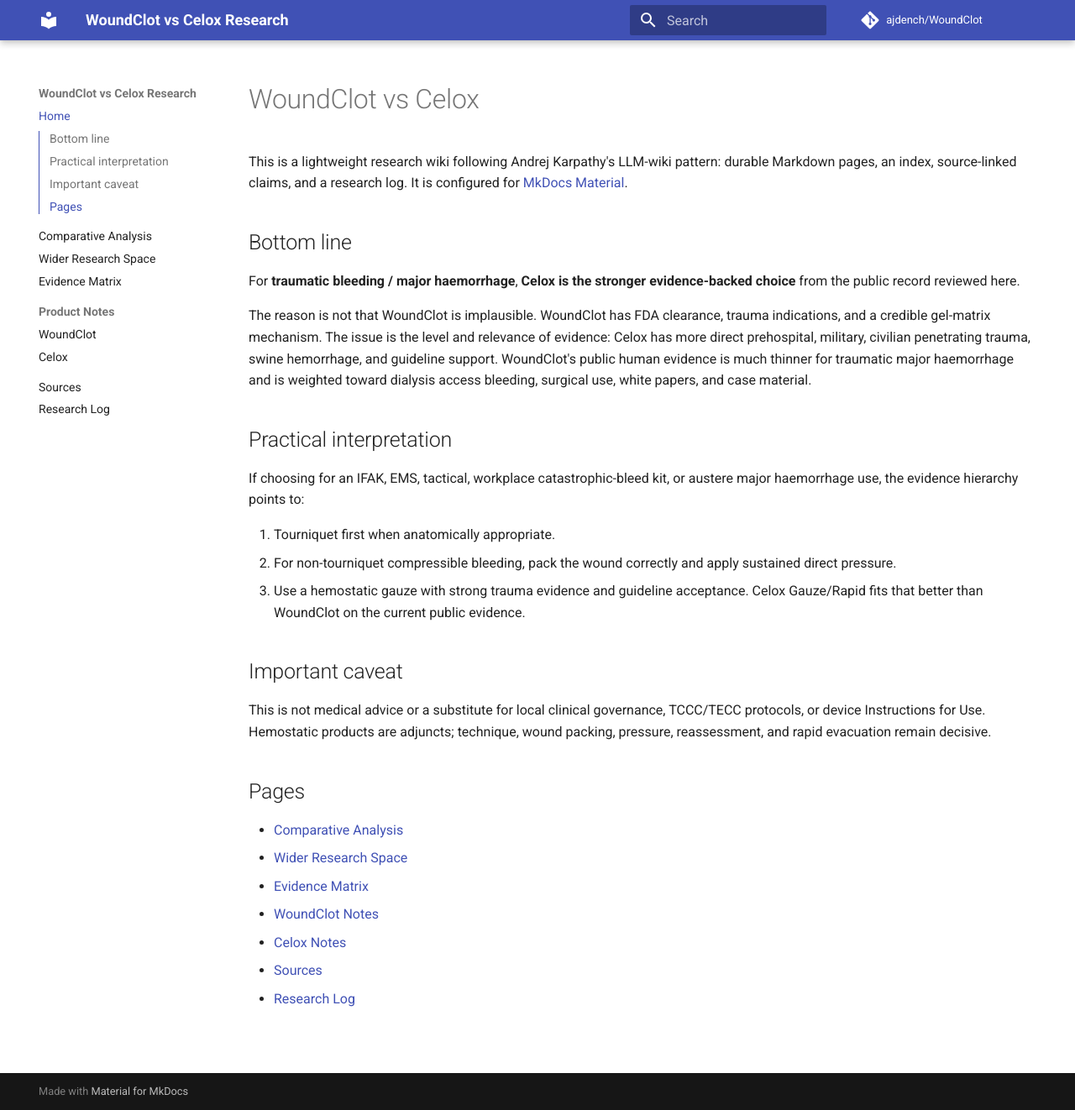
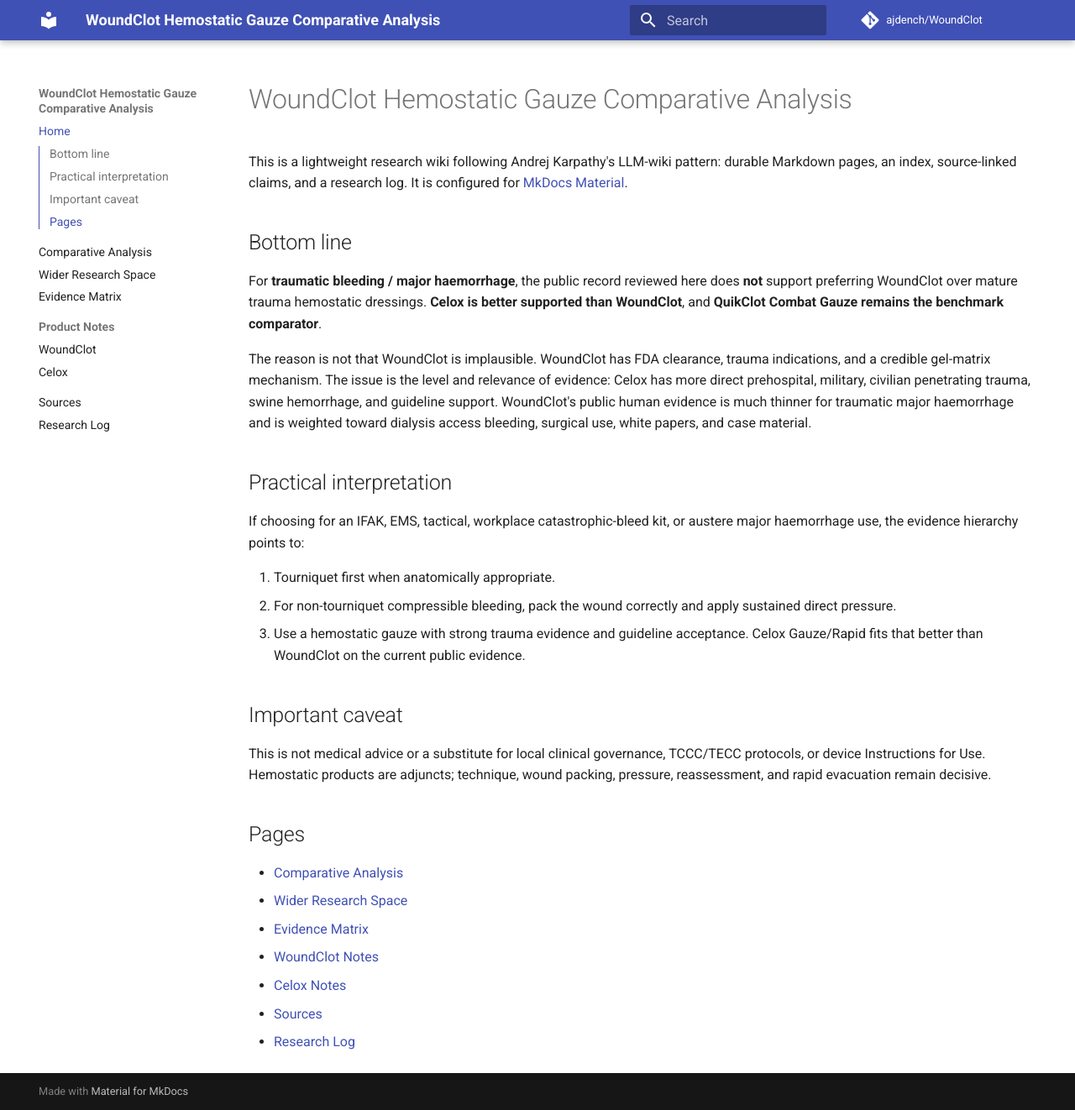
Before and after one commit to ajdench/WoundClot, an MkDocs documentation site: the page built from docs/index.md, in a window 1280 px wide and 1322 px high. Shown: the whole window at 84% size. Built offline with MkDocs 1.6.1 and Material for MkDocs 9.7.7, drawn with Linux system fonts in a browser that asks for light colours; comment, search, counter and statistics services are not loaded.

Commit message:
Retitle WoundClot comparative analysis

```diff
--- a/README.md
+++ b/README.md
@@ -1,6 +1,6 @@
-# WoundClot vs Celox Research Wiki
+# WoundClot Hemostatic Gauze Comparative Analysis
 
-Comparative research wiki for WoundClot, Celox, and the wider hemostatic dressing evidence space for traumatic bleeding / major haemorrhage.
+Research wiki evaluating WoundClot hemostatic gauze against Celox, Combat Gauze, and the wider hemostatic dressing evidence space for traumatic bleeding / major haemorrhage.
 
 ## Local preview
 
--- a/docs/index.md
+++ b/docs/index.md
@@ -1,10 +1,10 @@
-# WoundClot vs Celox
+# WoundClot Hemostatic Gauze Comparative Analysis
 
 This is a lightweight research wiki following Andrej Karpathy's LLM-wiki pattern: durable Markdown pages, an index, source-linked claims, and a research log. It is configured for [MkDocs Material](https://squidfunk.github.io/mkdocs-material/).
 
 ## Bottom line
 
-For **traumatic bleeding / major haemorrhage**, **Celox is the stronger evidence-backed choice** from the public record reviewed here.
+For **traumatic bleeding / major haemorrhage**, the public record reviewed here does **not** support preferring WoundClot over mature trauma hemostatic dressings. **Celox is better supported than WoundClot**, and **QuikClot Combat Gauze remains the benchmark comparator**.
 
 The reason is not that WoundClot is implausible. WoundClot has FDA clearance, trauma indications, and a credible gel-matrix mechanism. The issue is the level and relevance of evidence: Celox has more direct prehospital, military, civilian penetrating trauma, swine hemorrhage, and guideline support. WoundClot's public human evidence is much thinner for traumatic major haemorrhage and is weighted toward dialysis access bleeding, surgical use, white papers, and case material.
 
--- a/mkdocs.yml
+++ b/mkdocs.yml
@@ -1,5 +1,5 @@
-site_name: WoundClot vs Celox Research
-site_description: Comparative evidence review for traumatic bleeding and major haemorrhage.
+site_name: WoundClot Hemostatic Gauze Comparative Analysis
+site_description: Evidence review of WoundClot hemostatic gauze against Celox, Combat Gauze, and the wider traumatic haemorrhage research space.
 site_url: https://ajdench.github.io/WoundClot/
 repo_url: https://github.com/ajdench/WoundClot
 repo_name: ajdench/WoundClot
```
Also changed, not shown: docs/comparative-analysis.md (+2 -2 lines), docs/log.md (+2 -2 lines).
